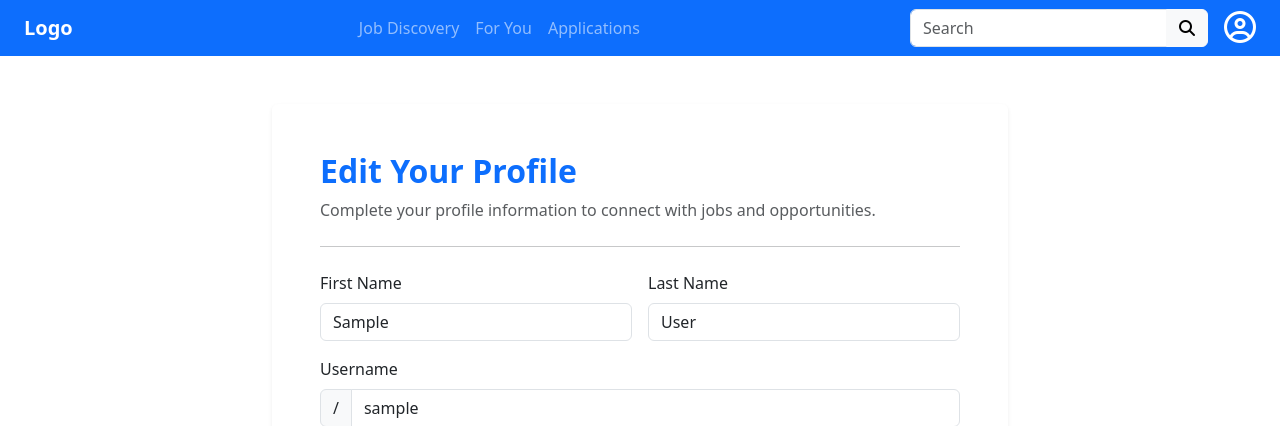
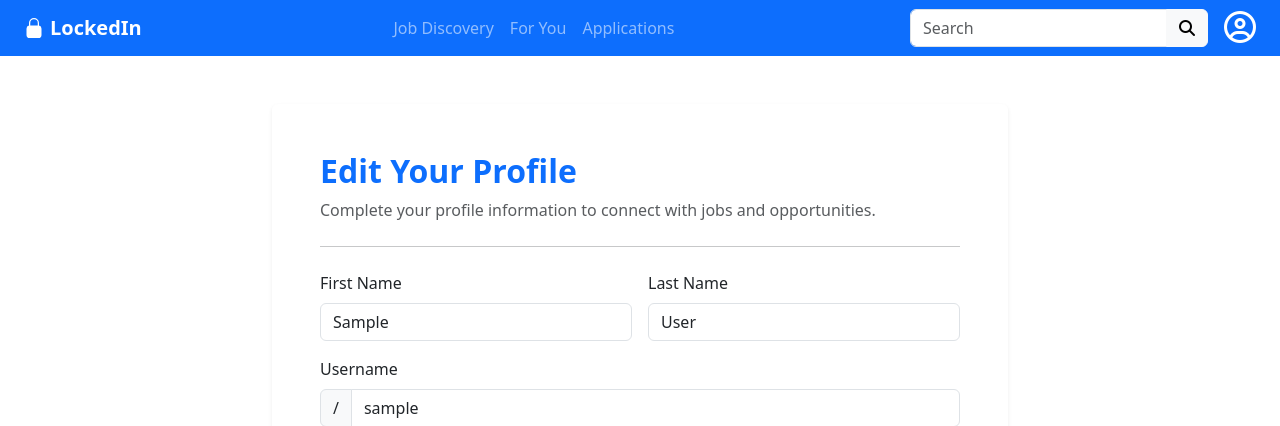
Before and after one commit to malikharmony/lockedin, a Django app: page /accounts/profile/edit/ in a window 1280 px wide. Shown: the top 426 px of the page. Run offline with Django 5.2, Linux system fonts and the light colour scheme; the visitor is signed in with stand-in values (Sample User, id 1); data comes from the database, SQL or seed files in the repository; some libraries are stand-ins or nearby versions.

Commit message:
updated favicon and placeholder logo

```diff
--- a/jobsite/templates/base.html
+++ b/jobsite/templates/base.html
@@ -9,13 +9,19 @@
     <link rel="stylesheet" href="https://cdnjs.cloudflare.com/ajax/libs/font-awesome/6.1.1/css/all.min.css">
     <link href="https://fonts.googleapis.com/css2?family=Poppins:wght@300;400;500;600;700&display=swap" rel="stylesheet">
     <link rel="stylesheet" href="{% static 'css/style.css' %}">
+    <link rel="icon" type="image/x-icon" href="static/img/lock-fill.svg">
   </head>
   <body class="d-flex flex-column min-vh-100">
     <header>
       {% block navbar %}
       <nav class="navbar navbar-expand-lg bg-primary navbar-dark">
         <div class="container-fluid px-4">
-          <a class="navbar-brand fw-bold" href="{% url 'home.index' %}">Logo</a>
+          <a class="navbar-brand fw-bold icon-link" href="{% url 'home.index' %}">
+            <svg xmlns="http://www.w3.org/2000/svg" width="16" height="16" fill="currentColor" class="bi bi-lock-fill" viewBox="0 0 16 16">
+              <path fill-rule="evenodd" d="M8 0a4 4 0 0 1 4 4v2.05a2.5 2.5 0 0 1 2 2.45v5a2.5 2.5 0 0 1-2.5 2.5h-7A2.5 2.5 0 0 1 2 13.5v-5a2.5 2.5 0 0 1 2-2.45V4a4 4 0 0 1 4-4m0 1a3 3 0 0 0-3 3v2h6V4a3 3 0 0 0-3-3"/>
+            </svg>
+            LockedIn
+          </a>
 
           <button class="navbar-toggler" type="button" data-bs-toggle="collapse" data-bs-target="#navbarContent" aria-controls="navbarContent" aria-expanded="false" aria-label="Toggle navigation">
             <span class="navbar-toggler-icon"></span>
```
Also changed, not shown: jobsite/static/img/lock-fill.svg (added).
